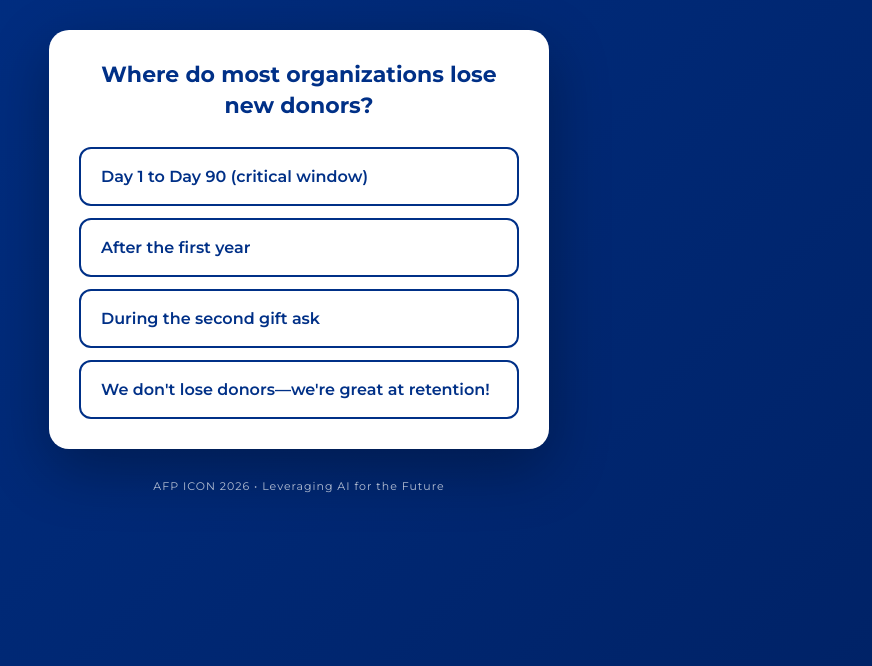
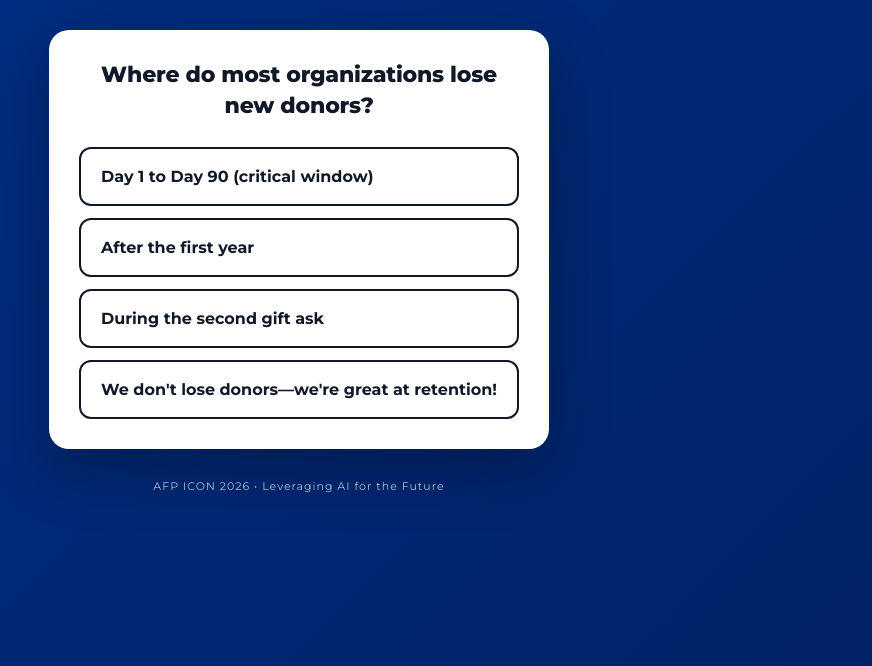
Before and after one commit to AFPIcon2026/afp-poll, a Flask app: page / in a window 1280 px wide. Shown: the part 134-800 px from the top of the page, without its empty margins (341-1213 px from the left). Run offline with Flask 3, Linux system fonts and the light colour scheme; some libraries are stand-ins or nearby versions.

Commit message:
Update index.html

```diff
--- a/templates/index.html
+++ b/templates/index.html
@@ -98,11 +98,12 @@
 
         .question {
             font-size: 22px;
-            font-weight: 700;
-            color: var(--afp-navy);
+            font-weight: 800;
+            color: #111827;
             line-height: 1.4;
             margin-bottom: 25px;
             text-align: center;
+            letter-spacing: -0.01em;
         }
 
         .options {
@@ -117,10 +118,10 @@
             padding: 18px 20px;
             font-family: 'Montserrat', sans-serif;
             font-size: 16px;
-            font-weight: 600;
-            color: var(--afp-navy);
+            font-weight: 700;
+            color: #111827;
             background: var(--afp-white);
-            border: 2px solid var(--afp-navy);
+            border: 2.5px solid #111827;
             border-radius: 12px;
             cursor: pointer;
             transition: all 0.3s ease;
@@ -130,10 +131,10 @@
         }
 
         .btn:hover {
-            background: var(--afp-navy);
+            background: #111827;
             color: var(--afp-white);
             transform: translateY(-2px);
-            box-shadow: 0 8px 20px rgba(0, 48, 135, 0.3);
+            box-shadow: 0 8px 20px rgba(0, 0, 0, 0.35);
         }
 
         .btn:active {
@@ -189,19 +190,19 @@
 
         .success-title {
             font-size: 28px;
-            font-weight: 700;
-            color: var(--afp-navy);
+            font-weight: 800;
+            color: #111827;
             margin-bottom: 15px;
         }
 
         .success-message {
             font-size: 16px;
-            color: var(--afp-text);
+            color: #333333;
             line-height: 1.6;
         }
 
         .success-message strong {
-            color: var(--afp-navy);
+            color: #111827;
         }
 
         .footer {
```
